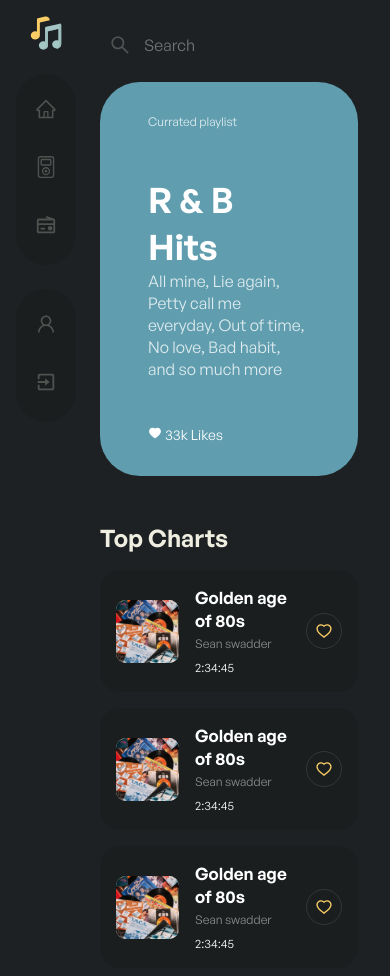
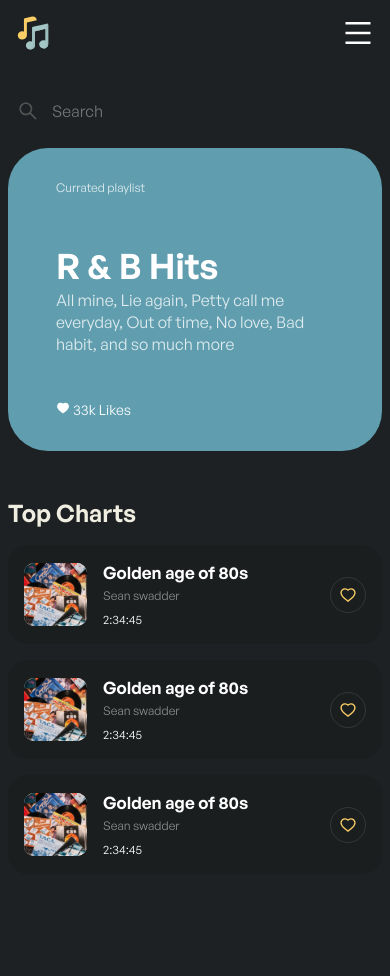
Before and after one commit to Rafaelnoll/React-music, a React (Vite) app: page / in a window 390 px wide. After the commit the page ends 882 px from the top, so only its background shows below. Built offline with nearby package versions, Linux system fonts and the light colour scheme.

Commit message:
Adding responsive style to the SideMenu

```diff
--- a/src/components/Main/styles.js
+++ b/src/components/Main/styles.js
@@ -2,6 +2,12 @@ import styled from "styled-components";
 
 export const MainContainer = styled.div`
 	display:flex;
+
+	@media (max-width: 980px){
+		& {
+			flex-direction:column;
+		}
+	}
 `;
 
 export const MainContent = styled.div`
@@ -39,3 +45,7 @@ export const MainContent = styled.div`
 }
 
 `;
+
+export const MobileContainer = styled.div`
+	background-color:red;
+`;
--- a/src/components/SideMenu/index.jsx
+++ b/src/components/SideMenu/index.jsx
@@ -1,25 +1,54 @@
-import { NavMenuContainer, SideMenuContainer } from "./styles";
+import {
+	NavMenuContainer,
+	SideMenuContainer,
+	MobileContainer,
+	MobileButton,
+	MobileMenu
+} from "./styles";
 import Logo from "../../assets/imgs/logo.svg";
 import { AiOutlineHome } from "react-icons/ai";
 import { BsMusicPlayer } from "react-icons/bs";
 import { BiRadio } from "react-icons/bi";
-import { AiOutlineUser } from "react-icons/ai";
+import { AiOutlineUser, AiOutlineMenu, AiOutlineClose } from "react-icons/ai";
 import { BiExit } from "react-icons/bi";
 import { theme } from "../../styles/theme";
+import { useState } from "react";
 
 export function SideMenu() {
+	const [menuIsOpen, setMenuIsOpen] = useState(false);
+
 	return (
 		<SideMenuContainer>
 			<img src={Logo} />
 			<NavMenuContainer>
 				<a href="/"><AiOutlineHome className="icon" color={theme.iconColor} /></a>
-				<a href="/"><BsMusicPlayer className="icon" color={theme.iconColor}/></a>
-				<a href="/"><BiRadio className="icon" color={theme.iconColor}/></a>
+				<a href="/"><BsMusicPlayer className="icon" color={theme.iconColor} /></a>
+				<a href="/"><BiRadio className="icon" color={theme.iconColor} /></a>
 			</NavMenuContainer>
 			<NavMenuContainer>
-				<a href="/"><AiOutlineUser className="icon" color={theme.iconColor}/></a>
-				<a href="/"><BiExit className="icon" color={theme.iconColor}/></a>
+				<a href="/"><AiOutlineUser className="icon" color={theme.iconColor} /></a>
+				<a href="/"><BiExit className="icon" color={theme.iconColor} /></a>
 			</NavMenuContainer>
+
+			<MobileContainer>
+				<MobileButton>
+					<AiOutlineMenu onClick={() => setMenuIsOpen(true)} />
+				</MobileButton>
+				{menuIsOpen && (
+					<MobileMenu>
+						<header>
+							<AiOutlineClose className="close-button" onClick={() => setMenuIsOpen(false)} />
+						</header>
+						<div className="mobile-nav">
+							<a href="/"><AiOutlineHome className="icon" color={theme.iconColor} /> Home</a>
+							<a href="/"><BsMusicPlayer className="icon" color={theme.iconColor} /> My collections</a>
+							<a href="/"><BiRadio className="icon" color={theme.iconColor} /> Radio</a>
+							<a href="/"><AiOutlineUser className="icon" color={theme.iconColor} />Profile</a>
+							<a href="/"><BiExit className="icon" color={theme.iconColor} /> Log out</a>
+						</div>
+					</MobileMenu>
+				)}
+			</MobileContainer>
 		</SideMenuContainer>
 	);
 }
--- a/src/components/SideMenu/styles.js
+++ b/src/components/SideMenu/styles.js
@@ -6,6 +6,12 @@ export const SideMenuContainer = styled.div`
 	display:flex;
 	flex-direction:column;
 	align-items:center;
+
+	@media (max-width: 980px){
+		height:100%;
+		justify-content:space-between;
+		flex-direction:row;
+	}
 `;
 
 export const NavMenuContainer = styled.div`
@@ -22,4 +28,68 @@ export const NavMenuContainer = styled.div`
 	.icon{
 		font-size:22px;
 	}
+
+	@media (max-width: 980px){
+			display:none;
+	}
 `;
+
+/* Mobile Styles*/
+export const MobileContainer = styled.div`
+
+	@media (min-width: 980px){
+			display:none;
+	}
+`;
+
+export const MobileButton = styled.button`
+	display:flex;
+	justify-content:center;
+	align-items:center;
+	background:transparent;
+	color: #fff;
+	border:none;
+	font-size:32px;
+`;
+
+export const MobileMenu = styled.div`
+	position:absolute;
+	background-color:#1A1E1F;
+	width:100vw;
+	height:100vh;
+	left:0;
+	top:0;
+	padding:16px;
+
+	header{
+		display:flex;
+		justify-content:end;
+	}
+
+	.close-button{
+		cursor: pointer;
+		font-size: 32px;
+		color: #fff;
+	}
+
+	.mobile-nav{
+		display:flex;
+		flex-direction:column;
+		font-size:32px;
+		gap: 16px;
+		margin-top:16px;
+
+		a{
+			display:flex;
+			align-items:center;
+			text-decoration:none;
+			color: rgba(239, 238, 224, 0.25);
+			padding:5px;
+		}
+
+		.icon{
+			margin-right:16px;
+		}
+	}
+
+`;
--- a/src/styles/GlobalStyles.js
+++ b/src/styles/GlobalStyles.js
@@ -43,6 +43,7 @@ export const GlobalStyles = createGlobalStyle`
     padding: 0;
     box-sizing: border-box;
     font-family: GeneralSans, sans-serif;
+		text-decoration:none;
   }
   body {
     background: #1D2123;
```
